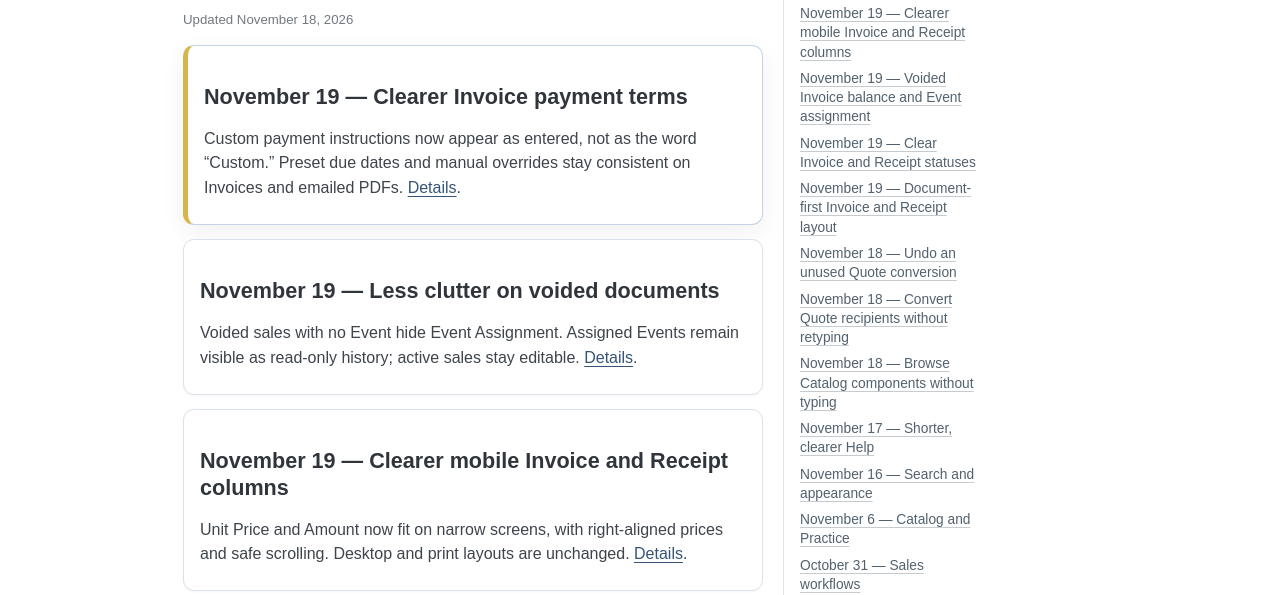
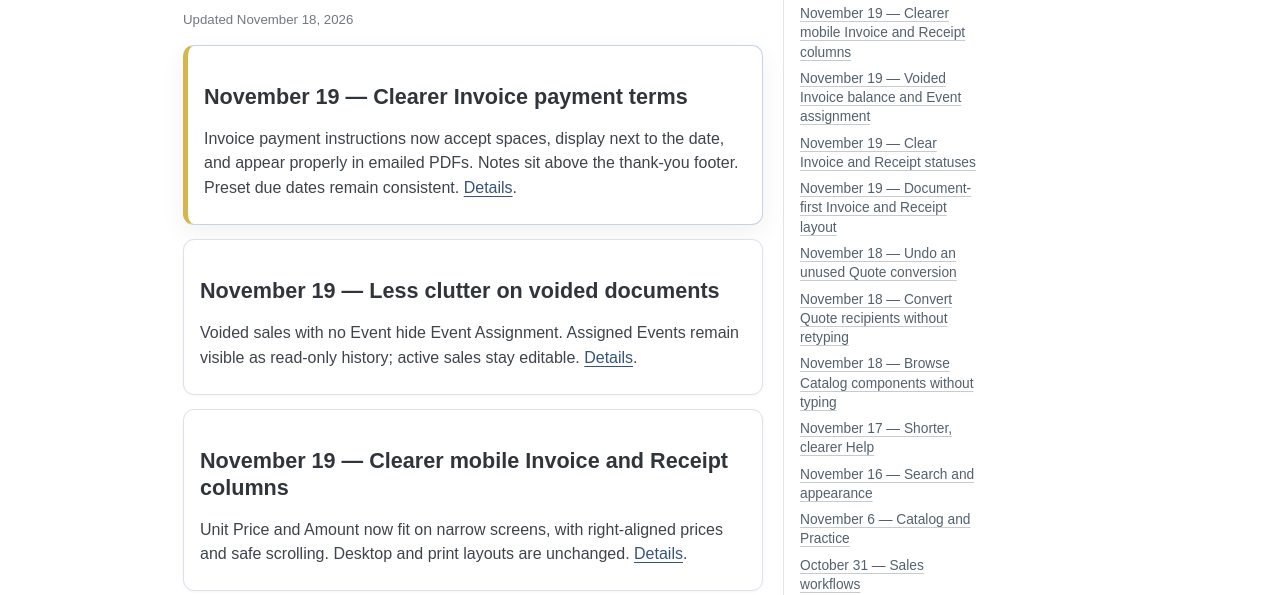
Before and after one commit to 3DPrintRJ/3d-amazing-help, a plain HTML site: page whats-new.html in a window 1280 px wide. Shown: the part 205-800 px from the top of the page. Drawn offline with Linux system fonts and the light colour scheme.

Commit message:
Help: terms beside Invoice date, spaces in Custom, notes near footer

```diff
--- a/whats-new.html
+++ b/whats-new.html
@@ -8,7 +8,7 @@
 <span id="latest"></span>
 <section class="release-entry latest-release" id="nov-19-2026-invoice-payment-terms">
 <h2>November 19 — Clearer Invoice payment terms</h2>
-<p>Custom payment instructions now appear as entered, not as the word “Custom.” Preset due dates and manual overrides stay consistent on Invoices and emailed PDFs. <a href="invoices.html">Details</a>.</p>
+<p>Invoice payment instructions now accept spaces, display next to the date, and appear properly in emailed PDFs. Notes sit above the thank-you footer. Preset due dates remain consistent. <a href="invoices.html">Details</a>.</p>
 </section>
 <section class="release-entry" id="nov-19-2026-void-event-visibility">
 <h2>November 19 — Less clutter on voided documents</h2>
```
